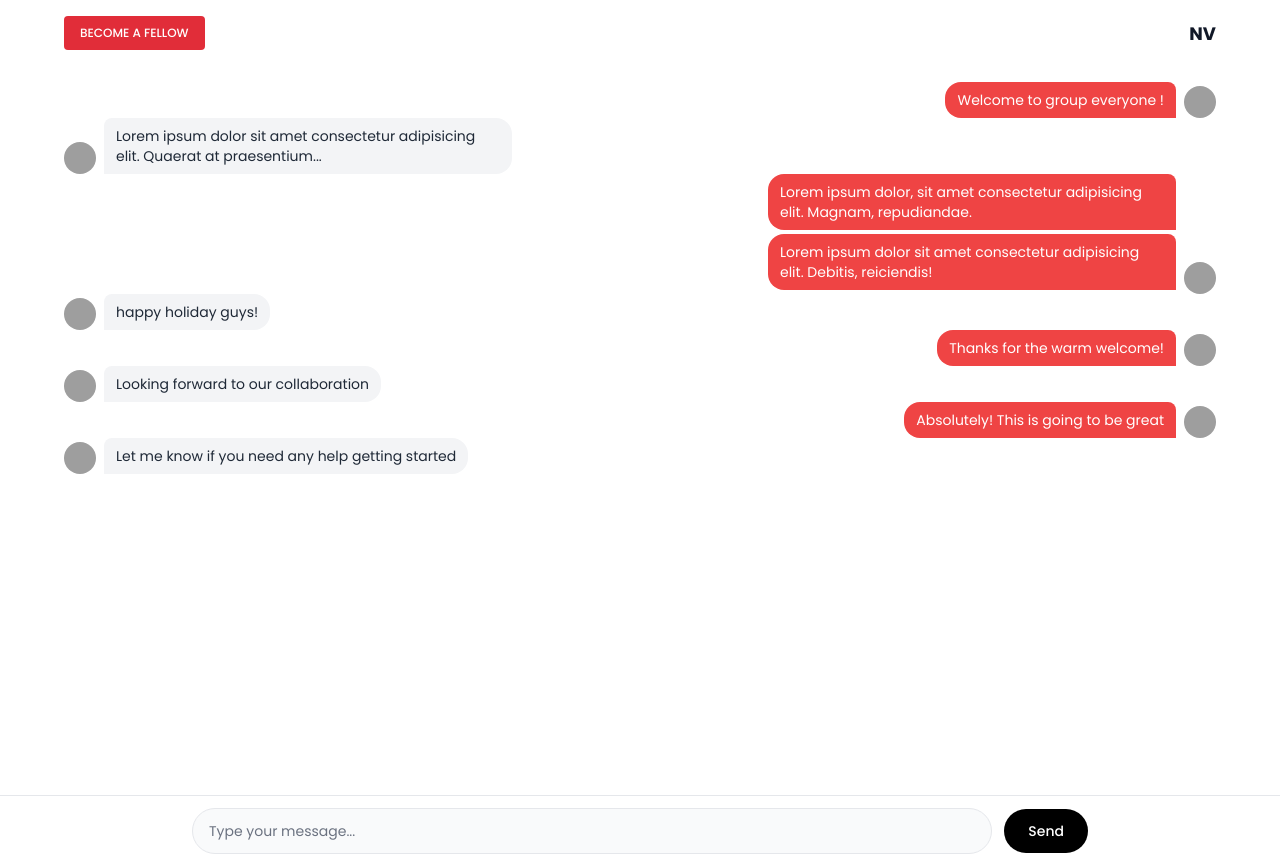
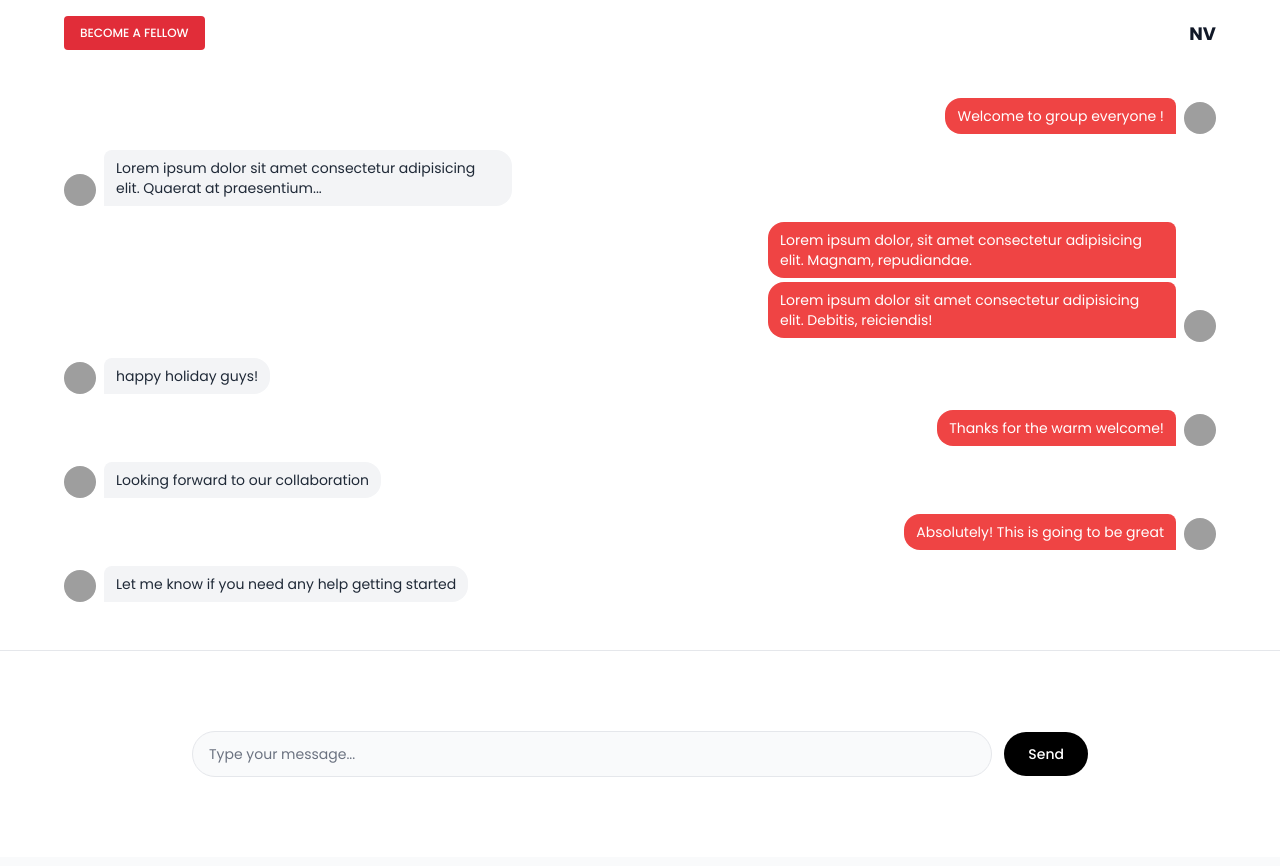
Before and after one commit to Krishiv-Thakuria/Next-Voters, a Next.js app: page /chat in a window 1280 px wide. Built offline with nearby package versions, Linux system fonts and the light colour scheme; grey boxes are pictures that could not be loaded.

Commit message:
add the ui fully

```diff
--- a/app/chat/page.tsx
+++ b/app/chat/page.tsx
@@ -49,15 +49,15 @@ const messages = [
 
 const Chat = () => {
   return (
-    <div className="flex flex-col bg-gray-50">
+    <div className="h-screen bg-gray-50">
       {/* Main Chat Container */}
-      <div className="flex flex-col min-h-screen bg-white overflow-hidden">
+      <div className="flex flex-col flex-1 bg-white overflow-hidden">
         {/* Messages Container - Takes remaining space and scrolls */}
-        <div className="flex-1 overflow-y-auto px-4 py-4">
+        <div className="flex-1 overflow-y-auto px-4 py-8">
           <div className="flex flex-col max-w-6xl mx-auto">
             {messages.map((msg, idx) =>
               msg.from === "me" ? (
-                <div key={idx} className="flex justify-end">
+                <div key={idx} className="flex justify-end mb-4">
                   <div className="flex items-end space-x-2 max-w-xs lg:max-w-md">
                     <div>
                       {Array.isArray(msg.text) ? (
@@ -83,7 +83,7 @@ const Chat = () => {
                   </div>
                 </div>
               ) : (
-                <div key={idx} className="flex justify-start">
+                <div key={idx} className="flex justify-start mb-4">
                   <div className="flex items-end space-x-2 max-w-xs lg:max-w-md">
                     <img
                       src={msg.img}
@@ -101,7 +101,7 @@ const Chat = () => {
         </div>
 
         {/* Fixed Input Area */}
-        <div className="flex-shrink-0 border-t border-gray-200 bg-white px-4 py-3">
+        <div className="flex-shrink-0 border-t border-gray-200 bg-white px-4 py-20">
           <div className="flex items-center space-x-3 max-w-4xl mx-auto">
             <input
               className="flex-1 bg-gray-50 py-3 px-4 rounded-full border border-gray-200 focus:outline-none focus:ring-2 focus:ring-red-500 focus:border-transparent text-sm placeholder-gray-500"
@@ -109,7 +109,7 @@ const Chat = () => {
               placeholder="Type your message..."
             />
             <button
-              className="bg-black text-white px-6 py-3 rounded-full transition-colors duration-200 text-sm font-medium"
+              className="bg-black text-white px-6 py-3 rounded-full hover:bg-gray-800 transition-colors duration-200 text-sm font-medium"
               onClick={() => console.log("Send message")}
             >
               Send
```
